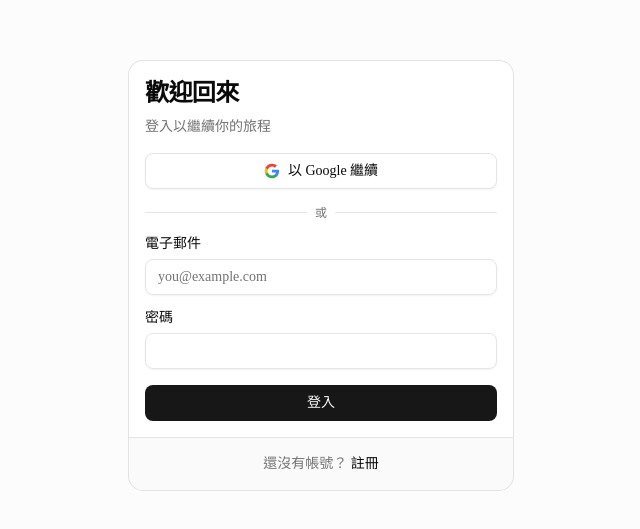
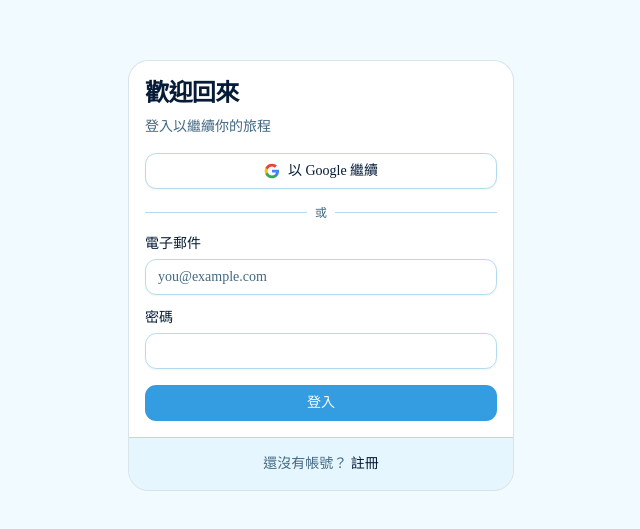
Before and after one commit to utshang/Tabuddy, a Next.js app: page /login in a window 1280 px wide. Shown: the part 125-654 px from the top of the page, without its empty margins (319-959 px from the left). Built offline with nearby package versions, Linux system fonts and the light colour scheme.

Commit message:
fiix: 調整色系

```diff
--- a/src/app/globals.css
+++ b/src/app/globals.css
@@ -1,6 +1,7 @@
 @import "tailwindcss";
 @import "tw-animate-css";
 @import "shadcn/tailwind.css";
+@import "sonner/dist/styles.css";
 
 @custom-variant dark (&:is(.dark *));
 
@@ -49,38 +50,39 @@
 }
 
 :root {
-  --background: oklch(1 0 0);
-  --foreground: oklch(0.145 0 0);
+  /* Blue — #2C5EAD / #1591DC / #4BB8FA / #C4E2F5 */
+  --background: oklch(100% 0.00011 271.152);
+  --foreground: oklch(0.22 0.06 255);
   --card: oklch(1 0 0);
-  --card-foreground: oklch(0.145 0 0);
+  --card-foreground: oklch(0.22 0.06 255);
   --popover: oklch(1 0 0);
-  --popover-foreground: oklch(0.145 0 0);
-  --primary: oklch(0.205 0 0);
-  --primary-foreground: oklch(0.985 0 0);
-  --secondary: oklch(0.97 0 0);
-  --secondary-foreground: oklch(0.205 0 0);
-  --muted: oklch(0.97 0 0);
-  --muted-foreground: oklch(0.556 0 0);
-  --accent: oklch(0.97 0 0);
-  --accent-foreground: oklch(0.205 0 0);
+  --popover-foreground: oklch(0.22 0.06 255);
+  --primary: oklch(0.6647 0.1381 242.75);
+  --primary-foreground: oklch(0.99 0 0);
+  --secondary: oklch(0.93 0.04 226);
+  --secondary-foreground: oklch(0.3 0.07 255);
+  --muted: oklch(0.93 0.04 226);
+  --muted-foreground: oklch(0.5 0.06 240);
+  --accent: oklch(0.88 0.06 226);
+  --accent-foreground: oklch(0.3 0.07 255);
   --destructive: oklch(0.577 0.245 27.325);
-  --border: oklch(0.922 0 0);
-  --input: oklch(0.922 0 0);
-  --ring: oklch(0.708 0 0);
-  --chart-1: oklch(0.87 0 0);
-  --chart-2: oklch(0.556 0 0);
-  --chart-3: oklch(0.439 0 0);
-  --chart-4: oklch(0.371 0 0);
-  --chart-5: oklch(0.269 0 0);
-  --radius: 0.625rem;
-  --sidebar: oklch(0.985 0 0);
-  --sidebar-foreground: oklch(0.145 0 0);
-  --sidebar-primary: oklch(0.205 0 0);
-  --sidebar-primary-foreground: oklch(0.985 0 0);
-  --sidebar-accent: oklch(0.97 0 0);
-  --sidebar-accent-foreground: oklch(0.205 0 0);
-  --sidebar-border: oklch(0.922 0 0);
-  --sidebar-ring: oklch(0.708 0 0);
+  --border: oklch(0.87 0.05 226);
+  --input: oklch(0.87 0.05 226);
+  --ring: oklch(0.6647 0.1381 242.75);
+  --chart-1: oklch(0.42 0.14 260);
+  --chart-2: oklch(0.59 0.17 237);
+  --chart-3: oklch(0.6647 0.1381 242.75);
+  --chart-4: oklch(0.74 0.13 228);
+  --chart-5: oklch(0.9 0.04 226);
+  --radius: 0.875rem;
+  --sidebar: oklch(0.98 0.008 228);
+  --sidebar-foreground: oklch(0.22 0.06 255);
+  --sidebar-primary: oklch(0.42 0.14 260);
+  --sidebar-primary-foreground: oklch(0.99 0 0);
+  --sidebar-accent: oklch(0.88 0.06 226);
+  --sidebar-accent-foreground: oklch(0.3 0.07 255);
+  --sidebar-border: oklch(0.87 0.05 226);
+  --sidebar-ring: oklch(0.6647 0.1381 242.75);
 }
 
 .dark {
```
